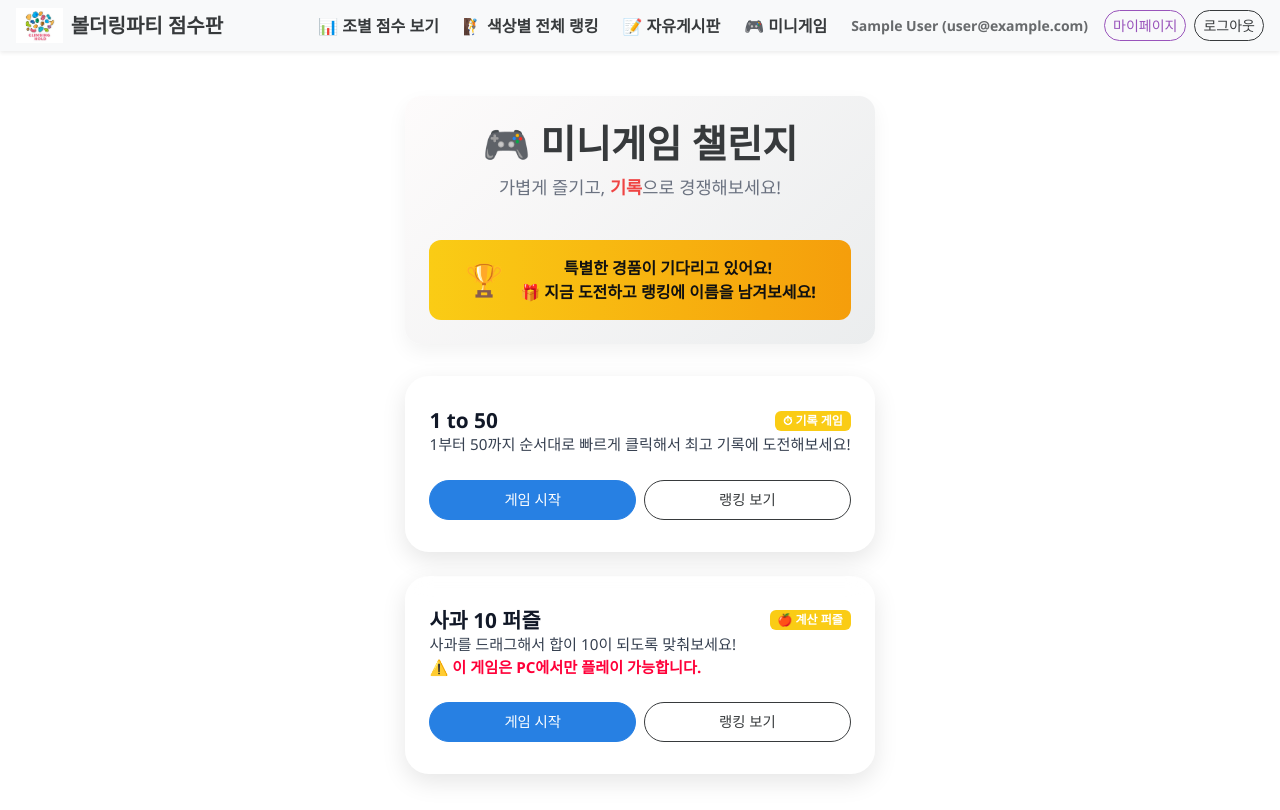
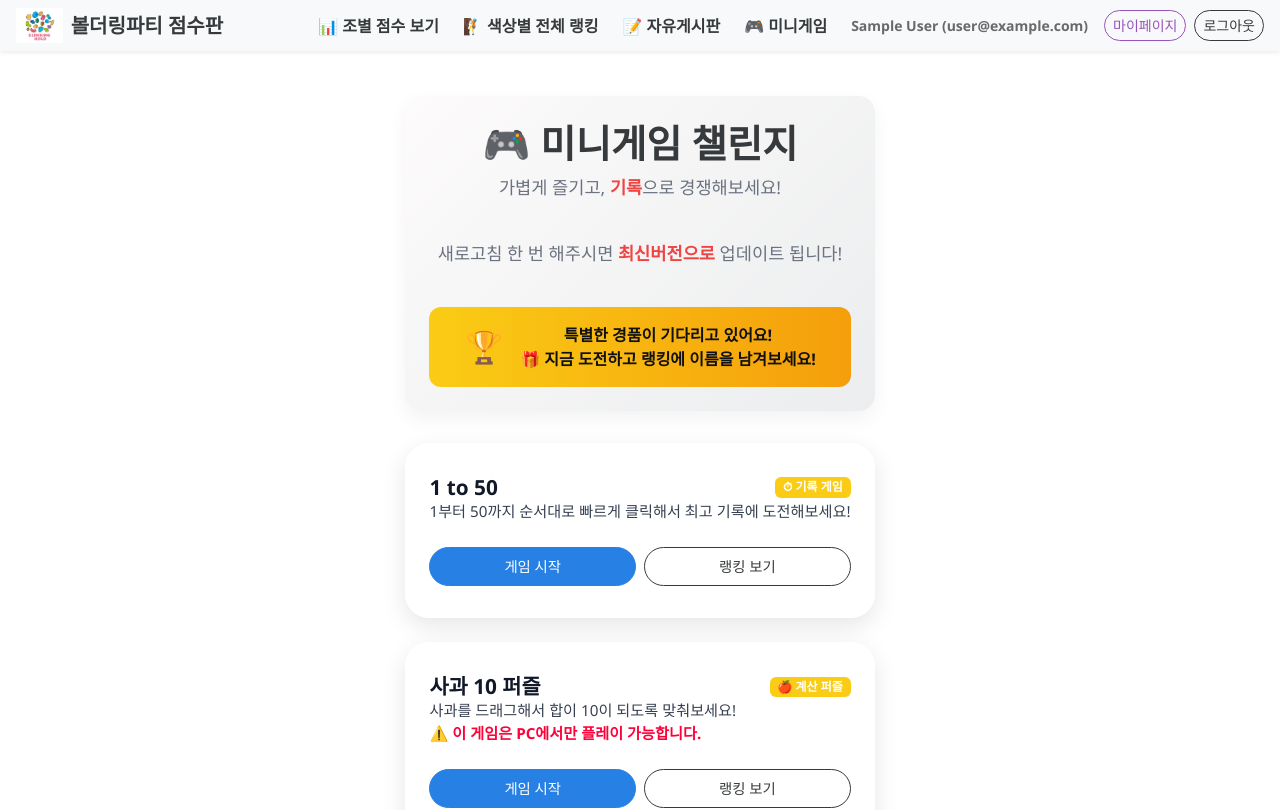
Before and after one commit to Hikikomori-KIM/boulderScore, a React (Vite) app in the folder climbparty/home/: page /challenge in a window 1280 px wide. Shown: the top 810 px of the page. Built offline with nearby package versions, Linux system fonts and the light colour scheme; no server answers; the database is empty; sample sign-in values are in the browser's storage; a web font is replaced by a local one.

Commit message:
게임 설명추가

```diff
--- a/climbparty/home/src/components/challenge/ChallengeHome.jsx
+++ b/climbparty/home/src/components/challenge/ChallengeHome.jsx
@@ -17,6 +17,9 @@ export default function ChallengeHome() {
                 </h2>
                 <p className="challenge-subtitle">
                     가볍게 즐기고, <strong className="highlight">기록</strong>으로 경쟁해보세요!
+                </p>
+                <p className="challenge-subtitle">
+                    새로고침 한 번 해주시면 <strong className="highlight">최신버전으로</strong> 업데이트 됩니다!
                 </p>
 
                 <div className="reward-banner">
```
